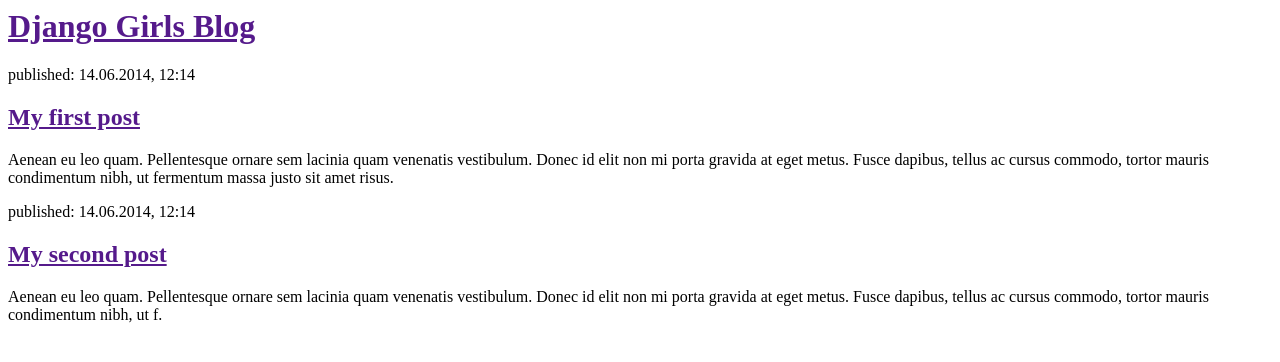
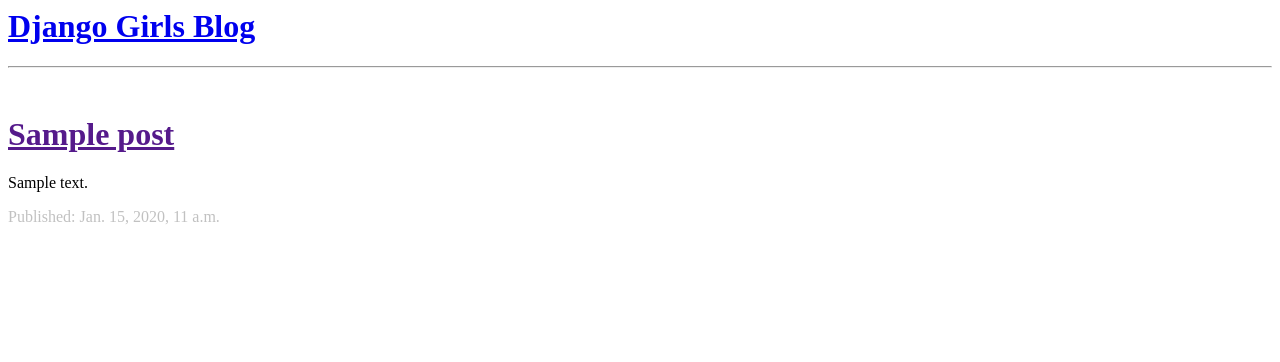
Before and after one commit to MiodragNisevic/my-first-blog, a Django app: template blog/templates/blog/post_list.html in a window 1280 px wide. Shown: the top 362 px of the page. Run offline with Django 3.2, Linux system fonts and the light colour scheme; the template is opened without the code that fills it: values that come from a table or form of the project are taken from there, others are empty; tables that the repository leaves empty hold one stand-in row (values such as "Sample post").

Commit message:
Modified templates to display posts from database.

```diff
--- a/blog/templates/blog/post_list.html
+++ b/blog/templates/blog/post_list.html
@@ -4,19 +4,17 @@
     </head>
     <body>
         <div>
-            <h1><a href="">Django Girls Blog</a></h1>
+            <h1><a href="/">Django Girls Blog</a></h1>
         </div>
+        <hr>
+        <br>
 
-        <div>
-            <p>published: 14.06.2014, 12:14</p>
-            <h2><a href="">My first post</a></h2>
-            <p>Aenean eu leo quam. Pellentesque ornare sem lacinia quam venenatis vestibulum. Donec id elit non mi porta gravida at eget metus. Fusce dapibus, tellus ac cursus commodo, tortor mauris condimentum nibh, ut fermentum massa justo sit amet risus.</p>
-        </div>
-
-        <div>
-            <p>published: 14.06.2014, 12:14</p>
-            <h2><a href="">My second post</a></h2>
-            <p>Aenean eu leo quam. Pellentesque ornare sem lacinia quam venenatis vestibulum. Donec id elit non mi porta gravida at eget metus. Fusce dapibus, tellus ac cursus commodo, tortor mauris condimentum nibh, ut f.</p>
-        </div>
+        {% for post in posts %}
+            <div>
+                <h1><a href="">{{ post.title }}</a></h1>
+                <p>{{ post.text|linebreaksbr }}</p>
+                <p style="color: #c1c1c1">Published: {{ post.published_date }}</p>
+            </div>
+        {% endfor %}
     </body>
 </html>
--- a/blog/views.py
+++ b/blog/views.py
@@ -1,5 +1,8 @@
 from django.shortcuts import render
+from .models import Post
+from django.utils import timezone
 
 
 def post_list(request):
-    return render(request, 'blog/post_list.html', {})    #drugi argument je template, trazice ga automatski u templates subfolderu koji treba da napravis, a onda blog subfolder i fajl post_list.html
+    posts = Post.objects.filter(published_date__lte=timezone.now()).order_by('published_date')
+    return render(request, 'blog/post_list.html', {'posts': posts})    #drugi argument je template, trazice ga automatski u templates subfolderu koji treba da napravis, a onda blog subfolder i fajl post_list.html
```
